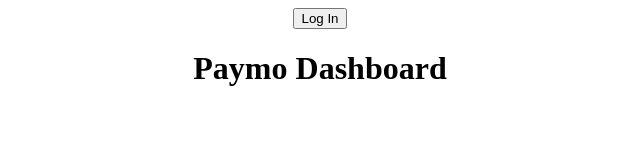
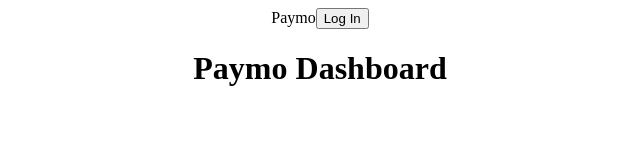
Before and after one commit to vedala/paymo-frontend, a React (Create React App) app: page / in a window 1280 px wide. Shown: the top 160 px of the page, without its empty margins (320-960 px from the left). Built offline with nearby package versions, Linux system fonts and the light colour scheme; no server answers.

Commit message:
Create Header component, include in Dashboard page

```diff
--- a/src/App.tsx
+++ b/src/App.tsx
@@ -1,5 +1,4 @@
 import React from 'react';
-import { useAuth0 } from '@auth0/auth0-react';
 import {
   BrowserRouter as Router,
   Routes,
@@ -7,23 +6,12 @@
 } from 'react-router-dom';
 import './App.css';
 import Dashboard from './components/Dashboard';
-import LoginButton from './components/LoginButton';
-import LogoutButton from './components/LogoutButton';
 
 function App() {
-  const { isAuthenticated, isLoading } = useAuth0();
-
-  if (isLoading) {
-    return <div>Loading ...</div>;
-  }
 
   return (
     <Router>
       <div className="App">
-        { !isAuthenticated
-          ? <LoginButton />
-          : <LogoutButton />
-        }
         <Routes>
           <Route path="/" element={<Dashboard />} />
         </Routes>
--- a/src/components/Dashboard.tsx
+++ b/src/components/Dashboard.tsx
@@ -1,8 +1,10 @@
 import React from 'react';
+import Header from './Header';
 
 function Dashboard() {
   return (
     <div className="dashboard">
+      <Header />
       <h1>Paymo Dashboard</h1>
     </div>
   );
--- /dev/null
+++ b/src/components/Header.tsx
@@ -0,0 +1,24 @@
+import React from 'react';
+import { useAuth0 } from '@auth0/auth0-react';
+import LoginButton from './LoginButton';
+import LogoutButton from './LogoutButton';
+
+function Header() {
+  const { isAuthenticated, isLoading } = useAuth0();
+
+  if (isLoading) {
+    return <div>Loading ...</div>;
+  }
+
+  return (
+    <div className="header">
+      <span>Paymo</span>
+      { !isAuthenticated
+          ? <LoginButton />
+          : <LogoutButton />
+      }
+    </div>
+  );
+}
+
+export default Header;
```
